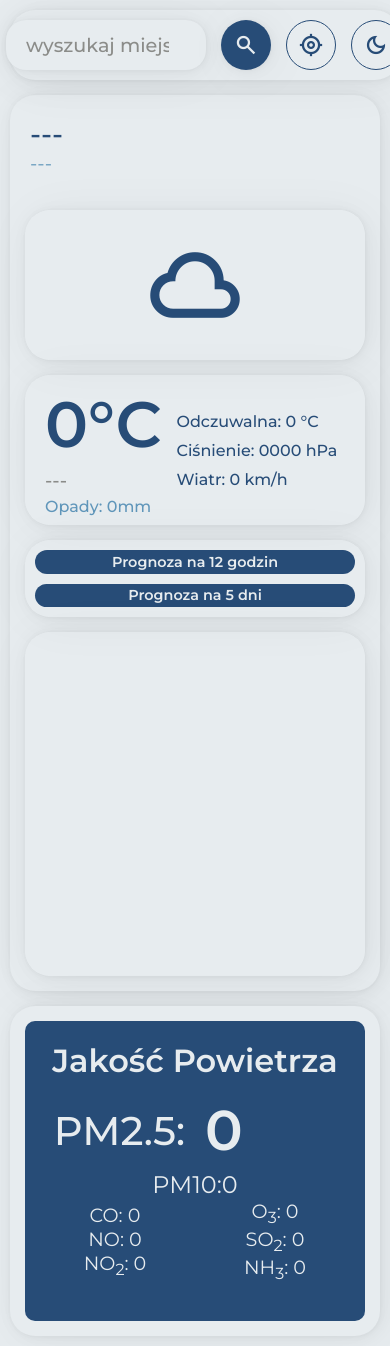
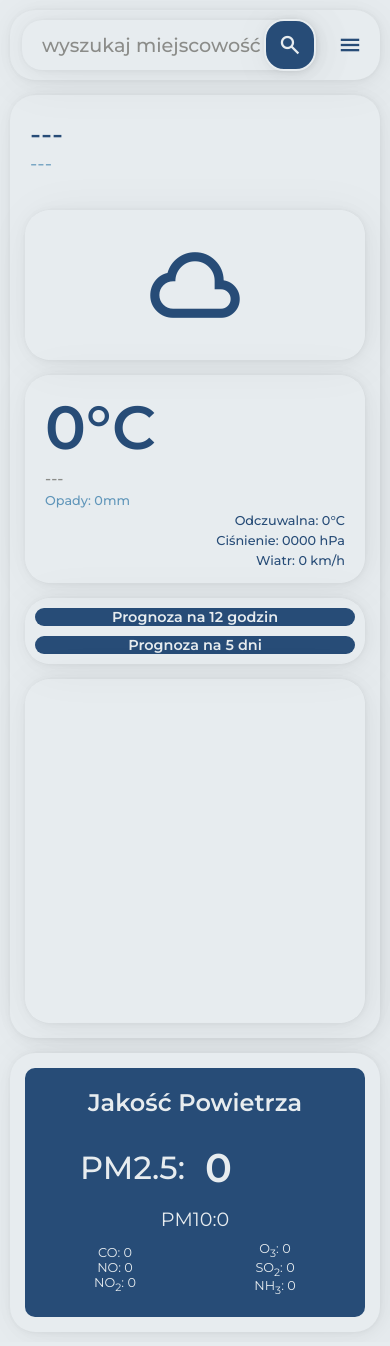
Before and after one commit to PandaMisiu/weather-app, a website built with Parcel: page index.html in a window 390 px wide. Shown: the top 1346 px of the page. Built offline with nearby package versions, Linux system fonts and the light colour scheme; no server answers.

Commit message:
final-demo

```diff
--- a/css/header.css
+++ b/css/header.css
@@ -151,6 +151,32 @@
   pointer-events: none;
 }
 
+.hamburger-menu {
+  position: absolute;
+  right: 15px;
+  display: flex;
+  align-items: center;
+  justify-content: center;
+  padding: 10px;
+  height: 50px;
+  aspect-ratio: 1;
+  border: none;
+  color: var(--text-color);
+  background: none;
+  display: none;
+}
+
+.hamburger-on {
+  position: absolute;
+  flex-direction: column;
+  right: 40px;
+  transform: translate(200%, 80%);
+  height: 110px;
+  row-gap: 10px;
+
+  user-select: none;
+}
+
 @media screen and (max-width: 1100px) {
   .clock--container {
     font-size: 3rem;
@@ -167,8 +193,31 @@
   .header--container {
     height: 70px;
     margin-right: 10px;
+    overflow-x: hidden;
   }
   .search-bar--container {
     margin-left: 12px;
   }
+
+  .search-bar {
+    width: 100%;
+    margin-right: 65px;
+  }
+  .search-bar--container {
+    position: relative;
+  }
+  .search-bar--btn {
+    position: absolute;
+    right: 49px;
+    border: 2px solid var(--panel-color);
+    border-radius: 20px;
+    height: 52px;
+  }
+  .btn--label {
+    display: none;
+  }
+
+  .change-mode--btn {
+    margin: 0;
+  }
 }
--- a/css/main.css
+++ b/css/main.css
@@ -56,7 +56,6 @@
 
 .air-quality {
   width: 100%;
-  min-height: 300px;
   background-color: var(--text-color);
   border-radius: calc(25px - 15px);
   color: var(--panel-color);
@@ -103,7 +102,7 @@
 
 .air-quality-rest {
   width: 100%;
-  margin-top: 10px;
+  margin: 10px 0;
 }
 
 .air-quality-rest-left,
@@ -324,9 +323,6 @@
     margin: 0;
   }
 
-  .air-quality-rest {
-    margin: 0;
-  }
   .air-quality-rest-left,
   .air-quality-rest-right,
   .air-quality-pm10 {
@@ -337,6 +333,8 @@
   .air-quality-rest-left,
   .air-quality-rest-right {
     flex-direction: column;
+  }
+  .air-quality-rest {
     font-size: 1.2rem;
   }
 }
@@ -369,3 +367,40 @@
     flex-shrink: 1;
   }
 }
+@media screen and (max-width: 440px) {
+  .weather-info--temp {
+    font-size: 3.8rem;
+  }
+  .weather-info--cloud {
+    font-size: 1rem;
+  }
+  .weather-info--rain {
+    font-size: 0.8rem;
+  }
+  .weather-info--secondary {
+    font-size: 0.8rem;
+    row-gap: 5px;
+    margin-top: 5px;
+    align-items: end;
+  }
+  .weather-info--main--wrapper {
+    flex-direction: column;
+    height: 100%;
+  }
+
+  .air-quality-title {
+    font-size: 1.5rem;
+  }
+  .air-quality-pm25 {
+    font-size: 2rem;
+  }
+  .air-quality-pm25-value {
+    font-size: 2.5rem;
+  }
+  .air-quality-pm10 {
+    font-size: 1.2rem;
+  }
+  .air-quality-rest {
+    font-size: 0.8rem;
+  }
+}
--- /dev/null
+++ b/css/scrollbar.css
@@ -0,0 +1,8 @@
+::-webkit-scrollbar {
+  width: 8px;
+}
+
+::-webkit-scrollbar-thumb {
+  background: var(--text-color);
+  border-radius: 10px;
+}
--- a/index.html
+++ b/index.html
@@ -21,6 +21,7 @@
     <link rel="stylesheet" href="css/error-label.css" />
     <link rel="stylesheet" href="css/autocomplete-search.css" />
     <link rel="stylesheet" href="css/chart.css" />
+    <link rel="stylesheet" href="css/scrollbar.css" />
     <script type="module" src="js/controller.js"></script>
     <script src="https://maps.googleapis.com/maps/api/js?key=AIzaSyAOVIkp6lsuDBV1cCUwVIbrh4Y_VzfK17U&libraries=places"></script>
   </head>
@@ -42,7 +43,10 @@
               <span class="material-symbols-outlined"> search </span>
             </button>
           </div>
-          <div class="hamburger-menu">
+          <!-- <div class="hamburger-menu"> -->
+          <button class="hamburger-menu" aria-expanded="false">
+            <span class="material-symbols-outlined"> menu </span>
+          </button>
           <div class="btns--container">
             <button class="geolocation--btn">
               <span class="material-symbols-outlined"> my_location </span>
@@ -50,15 +54,13 @@
             </button>
 
             <button class="change-mode--btn">
-                <span
-                  class="material-symbols-outlined change-mode--btn-content"
-                >
+              <span class="material-symbols-outlined change-mode--btn-content">
                 dark_mode
               </span>
               <div class="btn--label">Tryb</div>
             </button>
           </div>
-          </div>
+          <!-- </div> -->
         </div>
       </header>
       <div class="error--label">
@@ -130,7 +132,7 @@
                 </div>
                 <div class="weather-info--secondary">
                   <span class="weather-info--apparent-temp"
-                    >Odczuwalna: <span class="apparent-value">0</span> &deg;C
+                    >Odczuwalna: <span class="apparent-value">0</span>&deg;C
                   </span>
                   <span class="weather-info--pressure"
                     >Ciśnienie: <span class="pressure-value">0000</span> hPa
--- a/js/controller.js
+++ b/js/controller.js
@@ -13,6 +13,7 @@ import {
   METRIC,
 } from "./config.js";
 import { forecast12H, forecast5D, airQuality } from "./model.js";
+import { getJSON, setCurrentCity, getFullDate } from "./helpers.js";
 
 // TODO:
 // - DOKOŃCZYĆ RESPONSIVE LAYOUT
@@ -20,10 +21,6 @@ import { forecast12H, forecast5D, airQuality } from "./model.js";
 
 // GEOLOCATION
 const geolocationBtn = document.querySelector(".geolocation--btn");
-
-// CITY INFO
-const cityInfoName = document.querySelector(".city-info--name");
-const cityInfoDate = document.querySelector(".city-info--date");
 
 // WEATHER INFO
 const weatherInfoTemp = document.querySelector(".temp-value");
@@ -66,6 +63,11 @@ const airQualityNO2 = document.querySelector(".air-quality-no2-value");
 const airQualityO3 = document.querySelector(".air-quality-o3-value");
 const airQualitySO2 = document.querySelector(".air-quality-so2-value");
 const airQualityNH3 = document.querySelector(".air-quality-nh3-value");
+
+// HAMBURGER MENU
+const hamburgerMenuBtn = document.querySelector(".hamburger-menu");
+const btnsContainer = document.querySelector(".btns--container");
+const btnLabels = document.querySelectorAll(".btn--label");
 
 // ----------------- CURRENT WEATHER INFO -----------------
 
@@ -122,17 +124,6 @@ const getLocationKey = async function (city) {
   }
 };
 
-const getJSON = async function (url) {
-  try {
-    const res = await fetch(url);
-    if (!res.ok) throw new Error("Failed to fetch.");
-    const data = await res.json();
-    return data;
-  } catch (err) {
-    throw err;
-  }
-};
-
 const setCurrentWeather = function (data) {
   // console.log(data);
   weatherInfoTemp.textContent = Math.round(data.Temperature.Metric.Value);
@@ -181,22 +172,6 @@ const getGeolocation = function () {
 geolocationBtn.addEventListener("click", getGeolocation);
 
 // ----------------- CITY INFO -----------------
-
-const setCurrentCity = function (city) {
-  cityInfoName.textContent = city;
-};
-
-const getFullDate = function () {
-  const now = new Date();
-  const options = {
-    day: "numeric",
-    month: "long",
-    year: "numeric",
-    weekday: "long",
-  };
-
-  cityInfoDate.textContent = Intl.DateTimeFormat("pl", options).format(now);
-};
 
 // ----------------- SEARCH BAR ----------------
 
@@ -329,8 +304,8 @@ const setChart = async function (type) {
       scales: {
         temperature: {
           axis: "y",
-          min: Math.round(tempMin - tempMin / 10),
-          max: Math.round(tempMax + tempMax / 10),
+          min: Math.floor(tempMin - tempMin / 10),
+          max: Math.ceil(tempMax + tempMax / 10),
           ticks: {
             stepSize: 1,
             color: colorSecondary,
@@ -514,6 +489,55 @@ const setAirQuality = async function (city) {
   }
 };
 
+// ----------------- HAMBURGER MENU -------------------
+
+function getWidth() {
+  return document.body.offsetWidth;
+}
+
+const menuExpand = function () {
+  const expanded =
+    hamburgerMenuBtn.getAttribute("aria-expanded") === "true" ? true : false;
+  if (!expanded) {
+    btnsContainer.style.transform = "translate(0%, 80%)";
+    hamburgerMenuBtn.setAttribute("aria-expanded", true);
+  } else {
+    btnsContainer.style.transform = "translate(200%, 80%)";
+    hamburgerMenuBtn.setAttribute("aria-expanded", false);
+  }
+};
+
+hamburgerMenuBtn.addEventListener("click", menuExpand);
+
+window.onresize = resize;
+
+function resize() {
+  const pageWidth = getWidth();
+  if (pageWidth <= 500) hamburgerON();
+  else hamburgerOFF();
+}
+
+const hamburgerOFF = function () {
+  hamburgerMenuBtn.style.display = "none";
+  hamburgerMenuBtn.setAttribute("aria-expanded", false);
+  btnsContainer.removeAttribute("style");
+  btnsContainer.classList.remove("hamburger-on");
+};
+
+const hamburgerON = function () {
+  hamburgerMenuBtn.style.display = "flex";
+  btnsContainer.classList.add("hamburger-on");
+  setTimeout(() => {
+    btnsContainer.style.transition = "0.25s";
+  }, 10);
+};
+
+const hamburgerMenuInit = function () {
+  const pageWidth = getWidth();
+  if (pageWidth > 500) hamburgerOFF();
+  else hamburgerON();
+};
+
 // ----------------- INIT -------------------
 
 const init = async function () {
@@ -522,6 +546,7 @@ const init = async function () {
     darkModeBtnContent.textContent = "light_mode";
   }
   getGeolocation();
+  hamburgerMenuInit();
 };
 
 init();
--- a/js/helpers.js
+++ b/js/helpers.js
@@ -0,0 +1,29 @@
+export const getJSON = async function (url) {
+  try {
+    const res = await fetch(url);
+    if (!res.ok) throw new Error("Failed to fetch.");
+    const data = await res.json();
+    return data;
+  } catch (err) {
+    throw err;
+  }
+};
+
+const cityInfoName = document.querySelector(".city-info--name");
+const cityInfoDate = document.querySelector(".city-info--date");
+
+export const setCurrentCity = function (city) {
+  cityInfoName.textContent = city;
+};
+
+export const getFullDate = function () {
+  const now = new Date();
+  const options = {
+    day: "numeric",
+    month: "long",
+    year: "numeric",
+    weekday: "long",
+  };
+
+  cityInfoDate.textContent = Intl.DateTimeFormat("pl", options).format(now);
+};
```
Lines whose indentation alone changed are shown as unchanged.
